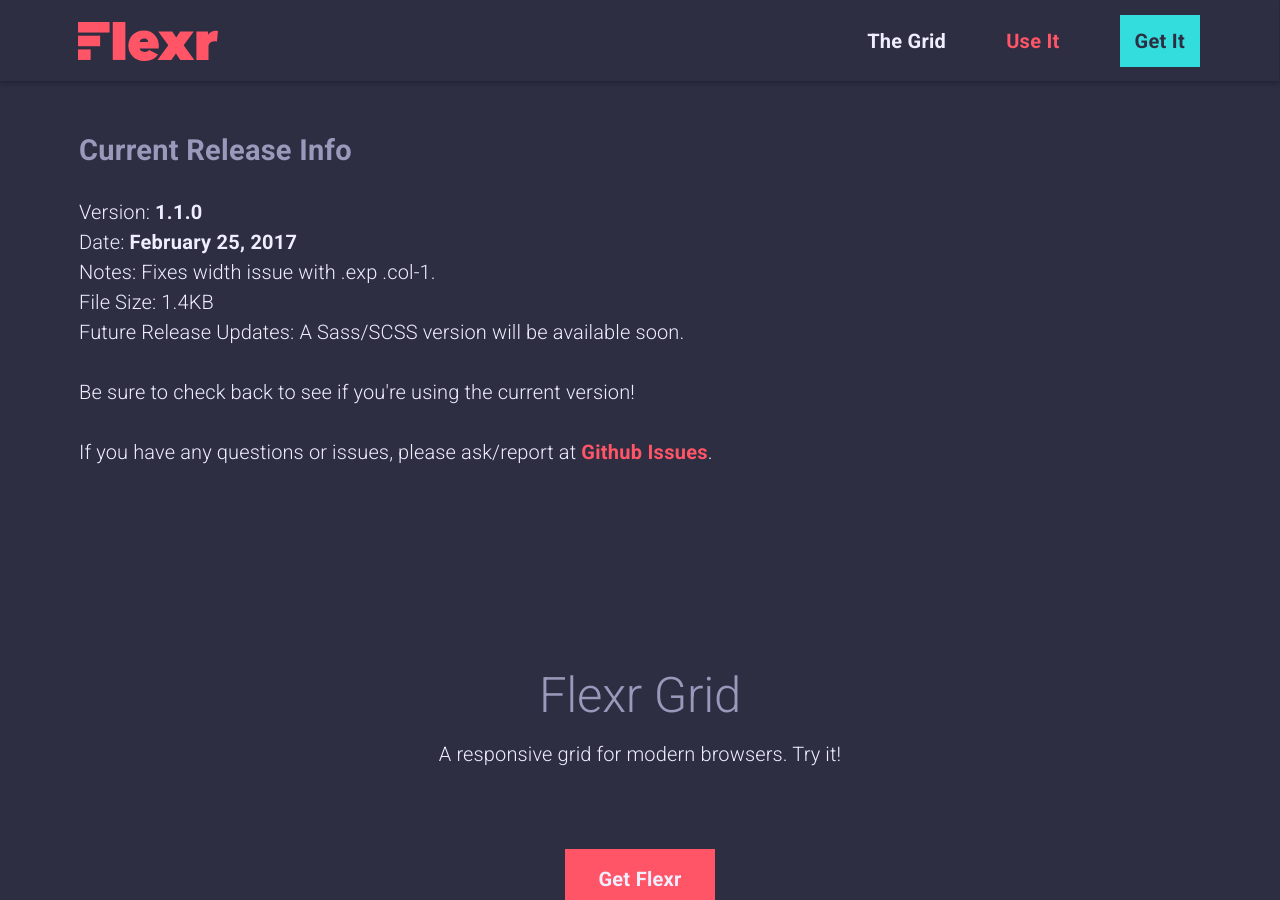
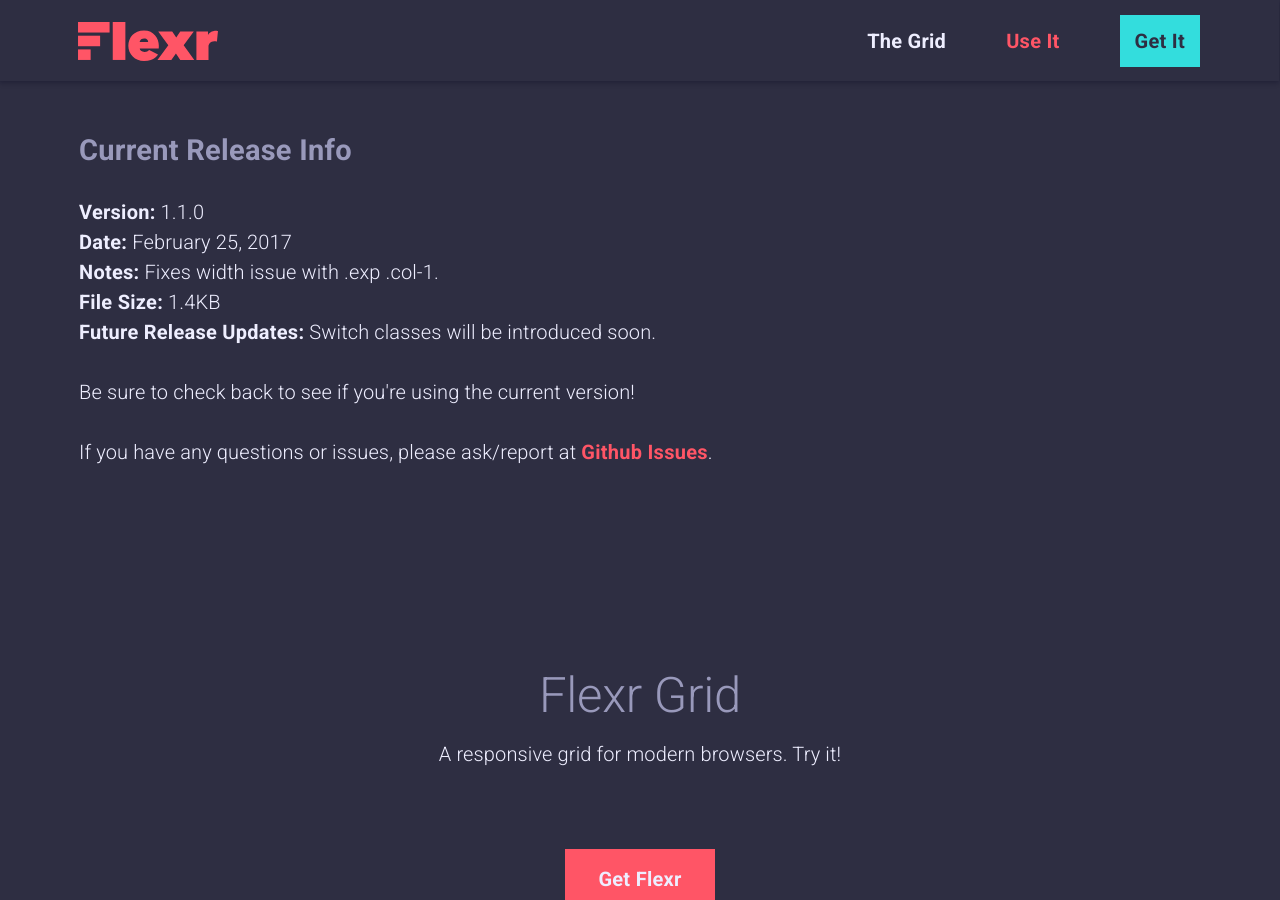
Before and after one commit to dmbdesignpdx/flexr, a Jekyll site: the page built from _pages/use-flexr.html, in a window 1280 px wide and 900 px high, scrolled down 3982 px. Built offline with Jekyll 4.4.1, drawn with Linux system fonts in a browser that asks for light colours; some of the changed lines change nothing that is shown.

Commit message:
changes future release update

```diff
--- a/_data/info.yml
+++ b/_data/info.yml
@@ -3,4 +3,4 @@
 size: 1.4KB
 
 notes: Fixes width issue with .exp .col-1.
-future: A Sass/SCSS version will be available soon.
+future: Switch classes will be introduced soon.
--- a/_pages/use-flexr.html
+++ b/_pages/use-flexr.html
@@ -191,11 +191,11 @@
 
                 <h2 id="release">Current Release Info</h2>
 
-                <p>Version: <b>{{ site.data.info.version }}</b><br>
-               Date: <time datetime="{{ site.data.info.rdate | date: "%F" }}"><b>{{ site.data.info.rdate | date: "%B %e, %Y" }}</b></time><br>
-                Notes: {{ site.data.info.notes }}<br>
-                File Size: {{ site.data.info.size }}<br>
-                Future Release Updates: {{ site.data.info.future }}</p>
+                <p><b>Version:</b> {{ site.data.info.version }}<br>
+               <b>Date:</b> <time datetime="{{ site.data.info.rdate | date: "%F" }}">{{ site.data.info.rdate | date: "%B %e, %Y" }}</time><br>
+                <b>Notes:</b> {{ site.data.info.notes }}<br>
+                <b>File Size:</b> {{ site.data.info.size }}<br>
+                <b>Future Release Updates:</b> {{ site.data.info.future }}</p>
                 <p>Be sure to check back to see if you're using the current version!</p>
                 <p>If you have any questions or issues, please ask/report at <a href="https://github.com/dmbdesignpdx/flexr/issues" target="_blank" title="Flexr Grid Github Issues Page">Github Issues</a>.</p>
 
```
